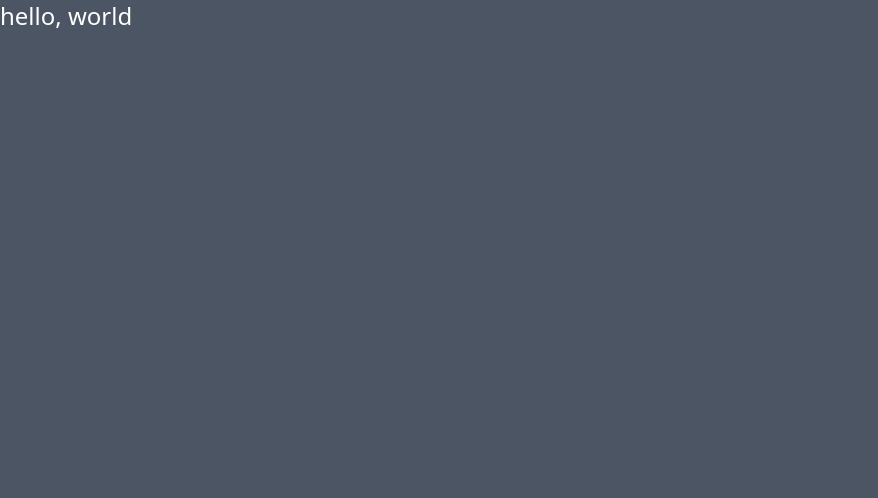
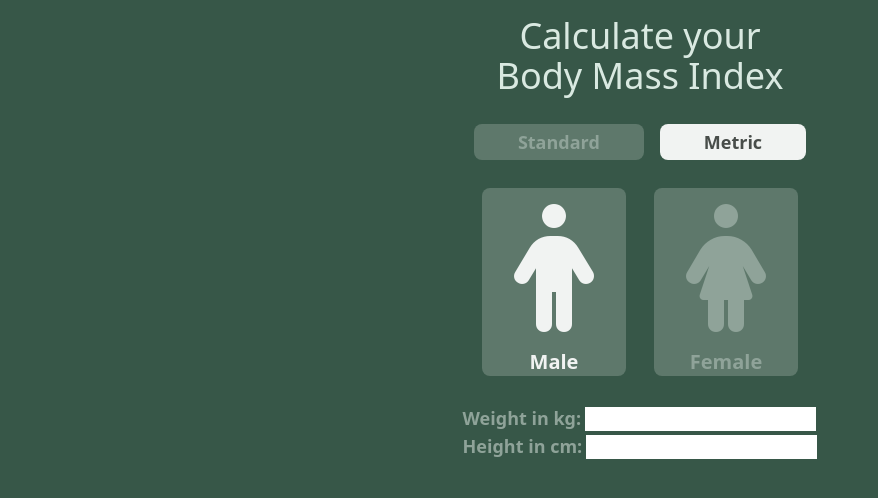
Before and after one commit to bhabinbudujapun/JavaScript-Basic, a plain HTML site: page 99-JS-PROJECTS/02-PROJECT/dist/index.html in a window 1280 px wide. Shown: the whole page, without its empty margins (0-878 px from the left). Drawn offline with Linux system fonts and the light colour scheme.

Commit message:
design part for BMI calculator

```diff
--- a/99-JS-PROJECTS/02-PROJECT/dist/index.html
+++ b/99-JS-PROJECTS/02-PROJECT/dist/index.html
@@ -4,12 +4,46 @@
 <head>
     <meta charset="UTF-8">
     <meta name="viewport" content="width=device-width, initial-scale=1.0">
+    <script src="https://kit.fontawesome.com/a03c2a7c2e.js" crossorigin="anonymous"></script>
     <link rel="stylesheet" href="./style.css">
     <title>project - ii</title>
 </head>
 
-<body class="bg-gray-600">
-    <h1 class="text-white text-2xl">hello, world</h1>
+<body class="bg-[#375748]">
+    <div class="mt-4">
+        <div class="flex flex-col gap-7 h-screen items-center">
+            <div class="text-center text-[#d9e9e1]">
+                <h1 class="text-4xl font-normal">Calculate your</h1>
+                <h1 class="text-4xl font-normal">Body Mass Index</h1>
+            </div>
+            <div class="flex flex-row gap-4">
+                <button type="button"
+                    class="px-11 py-1 rounded-lg text-lg font-semibold bg-[#5e786b] text-[#8fa399]">Standard</button>
+                <button type="button"
+                    class="px-11 py-1 rounded-lg text-lg font-semibold bg-[#f1f3f2] text-[#484d4a]">Metric</button>
+            </div>
+            <div class="flex flex-row gap-7">
+                <button type="button" class="rounded-lg bg-[#5e786b]">
+                    <i class="fa-solid fa-person text-9xl px-8 py-4 text-[#f1f3f2]"></i>
+                    <h1 class="text-xl font-semibold text-[#f1f3f2]">Male</h1>
+                </button>
+                <button type="button" class="rounded-lg bg-[#5e786b]">
+                    <i class="fa-solid fa-person-dress text-9xl px-8 py-4 text-[#8fa399]"></i>
+                    <h1 class="text-xl font-semibold text-[#8fa399]">Female</h1>
+                </button>
+            </div>
+            <form action="post">
+                <div class="">
+                    <label for="Weight" class="text-lg font-semibold text-[#8fa399]">Weight in kg:</label>
+                    <input type="text" id="Weight">
+                </div>
+                <div class="">
+                    <label for="height" class="text-lg font-semibold text-[#8fa399]">Height in cm:</label>
+                    <input type="text" id="height">
+                </div>
+            </form>
+        </div>
+    </div>
     <script src="./script/script.js"></script>
 </body>
 
```
Also changed, not shown: 99-JS-PROJECTS/02-PROJECT/dist/style.css.
